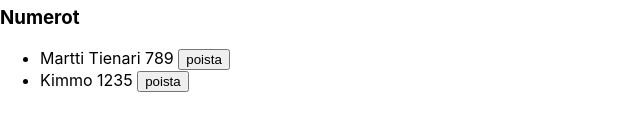
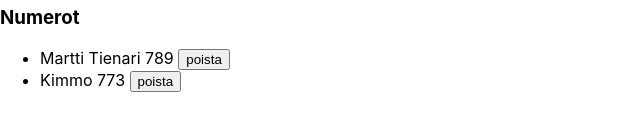
Before and after one commit to SmallHollow/fullstackopen2019, a React (Create React App) app in the folder osa2/puhelinluettelo/: page / in a window 1280 px wide. Shown: the part 250-380 px from the top of the page, without its empty margins (0-640 px from the left). Built offline with nearby package versions, Linux system fonts and the light colour scheme; data requests are answered from the project's data file.

Commit message:
2.19 lisätty ajastin

```diff
--- a/osa2/puhelinluettelo/db.json
+++ b/osa2/puhelinluettelo/db.json
@@ -7,7 +7,7 @@
     },
     {
       "name": "Kimmo",
-      "number": "1235",
+      "number": "773",
       "id": 3
     }
   ]
--- a/osa2/puhelinluettelo/src/App.js
+++ b/osa2/puhelinluettelo/src/App.js
@@ -55,6 +55,9 @@ const App = () => {
           .then(updatedNumber => {
             setPersons(persons.map(p => (p.id === person.id ? updatedNumber : p)))
             setNotification(`Korvattiin numero, uusi numero: ${updatedNumber.number}`)
+            setTimeout(() => {
+              setNotification(null)
+            }, 5000)
           })
       }
     } else {
@@ -63,6 +66,9 @@ const App = () => {
         .then(returnedName => {
           setPersons(persons.concat(returnedName))
           setNotification(`Lisättiin ${returnedName.name}`)
+          setTimeout(() => {
+            setNotification(null)
+          }, 5000)
         })
     }
     setNewName('')
@@ -77,8 +83,11 @@ const App = () => {
       personService
         .del(delid)
         .then(deletedName => {
+          setPersons(persons.filter(p => p.id !== delid))
           setNotification(`Poistettiin ${person.name}`)
-          setPersons(persons.filter(p => p.id !== delid))
+          setTimeout(() => {
+            setNotification(null)
+          }, 5000)
         })
     }
   }
```
